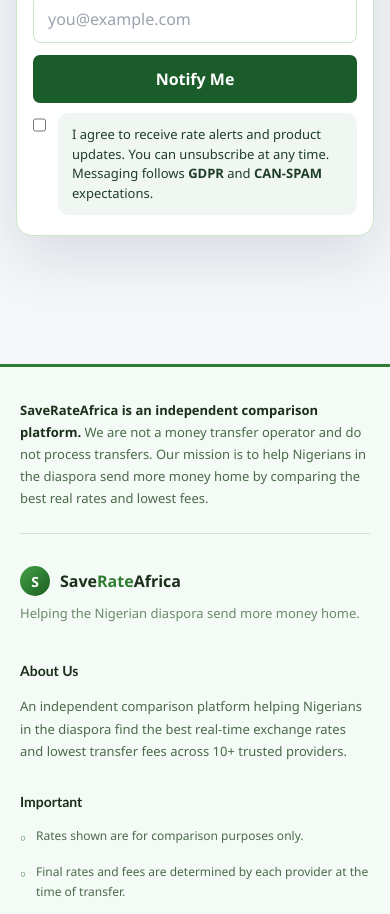
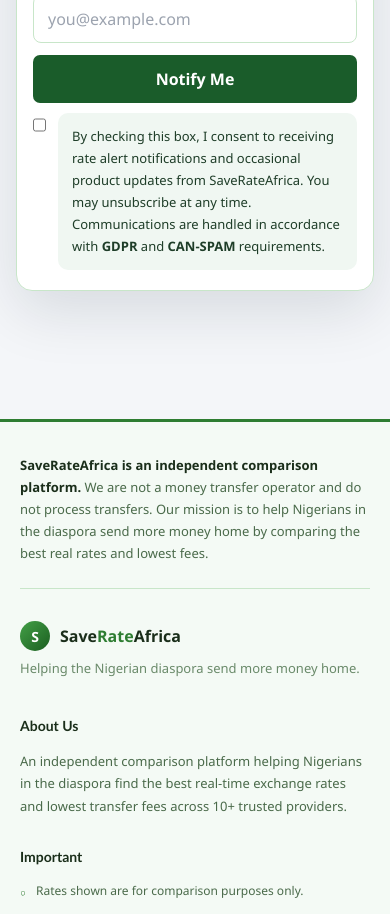
Before and after one commit to Chinenyeonukogu/SaveRateAfrica, a Next.js app: page /alerts in a window 390 px wide. Shown: the part 1420-2334 px from the top of the page. Built offline with nearby package versions, Linux system fonts and the light colour scheme.

Commit message:
Polish disclaimer and tablet nav labels

```diff
--- a/components/AlertsForm.tsx
+++ b/components/AlertsForm.tsx
@@ -249,18 +249,19 @@ export function AlertsForm({
         >
           <input
             checked={consent}
-            className={`mt-1 h-4 w-4 rounded ${
+            className={`mt-1 h-4 w-4 rounded accent-[#1a5c2a] ${
               isHero ? "border-[#c8e6c9] bg-white text-[#2e7d32]" : "border-brand-navy/20 text-brand-green"
             }`}
             type="checkbox"
             onChange={(event) => setConsent(event.target.checked)}
           />
           <div className="rounded-[10px] bg-[#f0f7f2] px-[14px] py-3">
-            <p className="text-[13px] font-medium leading-[1.5] text-[#1e3d28]">
-              I agree to receive rate alerts and product updates. You can
-              unsubscribe at any time. Messaging follows{" "}
-              <strong className="font-bold">GDPR</strong> and{" "}
-              <strong className="font-bold">CAN-SPAM</strong> expectations.
+            <p className="text-[13px] font-medium leading-[1.7] text-[#1e3d28]">
+              By checking this box, I consent to receiving rate alert
+              notifications and occasional product updates from SaveRateAfrica.
+              You may unsubscribe at any time. Communications are handled in
+              accordance with <strong className="font-bold">GDPR</strong> and{" "}
+              <strong className="font-bold">CAN-SPAM</strong> requirements.
             </p>
           </div>
         </label>
--- a/components/SiteHeader.tsx
+++ b/components/SiteHeader.tsx
@@ -477,7 +477,7 @@ export function SiteHeader({
     return (
       <Link
         aria-label={item.label}
-        className={`group inline-flex h-11 w-11 items-center justify-center rounded-[14px] border p-[3px] transition-colors ${
+        className={`group flex min-w-0 items-center gap-2 rounded-[14px] border px-2.5 py-[3px] transition-colors ${
           isActive
             ? "border-[#c8e6c9] bg-[#f4faf5] shadow-[0_0_0_1px_rgba(46,125,50,0.08)]"
             : "border-transparent bg-white hover:border-[#dcedc8] hover:bg-[#f8fcf8]"
@@ -487,6 +487,15 @@ export function SiteHeader({
         onClick={(event) => handleNavigationClick(event, item)}
       >
         {renderFeatureIcon(item)}
+        <span
+          className={`block min-w-0 truncate text-[11px] leading-[1.2] ${
+            isActive
+              ? "font-bold text-[#1b5e20]"
+              : "font-semibold text-[#1a2e1a] group-hover:text-[#1b5e20]"
+          }`}
+        >
+          {item.label}
+        </span>
       </Link>
     );
   }
@@ -561,11 +570,11 @@ export function SiteHeader({
 
               <nav
                 aria-label="Tablet primary"
-                className="ml-3 hidden shrink-0 items-center md:flex lg:hidden"
+                className="ml-3 hidden min-w-0 flex-1 items-center md:flex lg:hidden"
               >
-                <ul className="flex items-center gap-1">
+                <ul className="flex min-w-0 items-center gap-1">
                   {navigationItems.map((item) => (
-                    <li key={item.label} className="list-none">
+                    <li key={item.label} className="min-w-0 list-none">
                       {renderTabletNavigationItem(item)}
                     </li>
                   ))}
```
